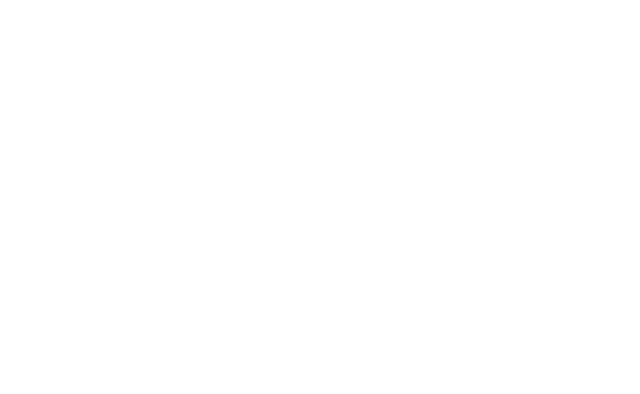
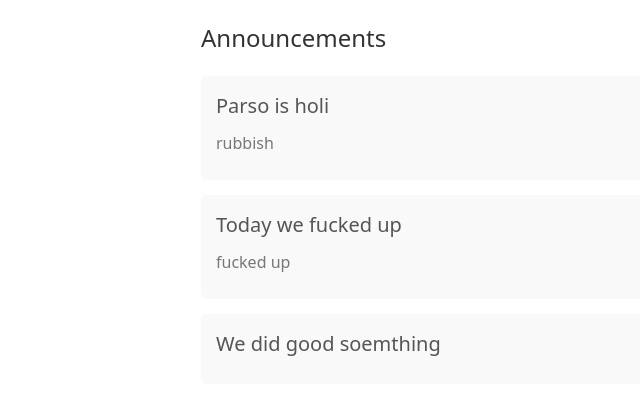
Before and after one commit to sadhyaJain/Hackathon-March-2024, a React (Create React App) app: page / in a window 1280 px wide. Shown: the top 394 px of the page, without its empty margins (159-799 px from the left). Built offline with nearby package versions, Linux system fonts and the light colour scheme.

Commit message:
created announcement

```diff
--- a/src/App.js
+++ b/src/App.js
@@ -1,10 +1,10 @@
 import './App.css';
-
+import AnnouncementList from './Components/Announcements/Announcements1';
 
 const App = () => {
   return (
    <>
-
+   <AnnouncementList />
    </>
   );
 }
--- /dev/null
+++ b/src/Components/Announcements/AnnouncementList.css
@@ -0,0 +1,41 @@
+/* AnnouncementList.css */
+.announcement-list {
+    max-width: 600px;
+    margin: 0 auto;
+    padding: 20px;
+  }
+
+  .announcement-list h2 {
+    color: #333;
+    font-size: 24px;
+    margin-bottom: 20px;
+  }
+
+  .announcement-list ul {
+    list-style-type: none;
+    padding: 0;
+  }
+
+  .announcement-list li {
+    background-color: #f9f9f9;
+    border-radius: 5px;
+    padding: 15px;
+    margin-bottom: 15px;
+  }
+
+  .announcement-list h3 {
+    color: #555;
+    font-size: 20px;
+    margin-bottom: 10px;
+  }
+
+  .announcement-list p {
+    color: #777;
+    font-size: 16px;
+    margin-bottom: 10px;
+  }
+
+  .announcement-list span {
+    color: #999;
+    font-size: 14px;
+  }
--- /dev/null
+++ b/src/Components/Announcements/Announcements1.js
@@ -0,0 +1,35 @@
+// AnnouncementList.js
+import React from 'react';
+import './AnnouncementList.css';
+
+let announcement=[
+    {
+        title:"Parso is holi",
+        details:"rubbish"
+    },
+    {
+        title:"Today we fucked up",
+        details:"fucked up"
+    },
+    {
+        title:"We did good soemthing",
+        detail:"lmao noob"
+    }
+]
+const AnnouncementList = () => {
+  return (
+    <div className="announcement-list">
+      <h2>Announcements</h2>
+      <ul>
+        {announcement.map((announcement, index) => (
+          <li key={index}>
+            <h3>{announcement.title}</h3>
+            <p>{announcement.details}</p>
+          </li>
+        ))}
+      </ul>
+    </div>
+  );
+}
+
+export default AnnouncementList;
```
